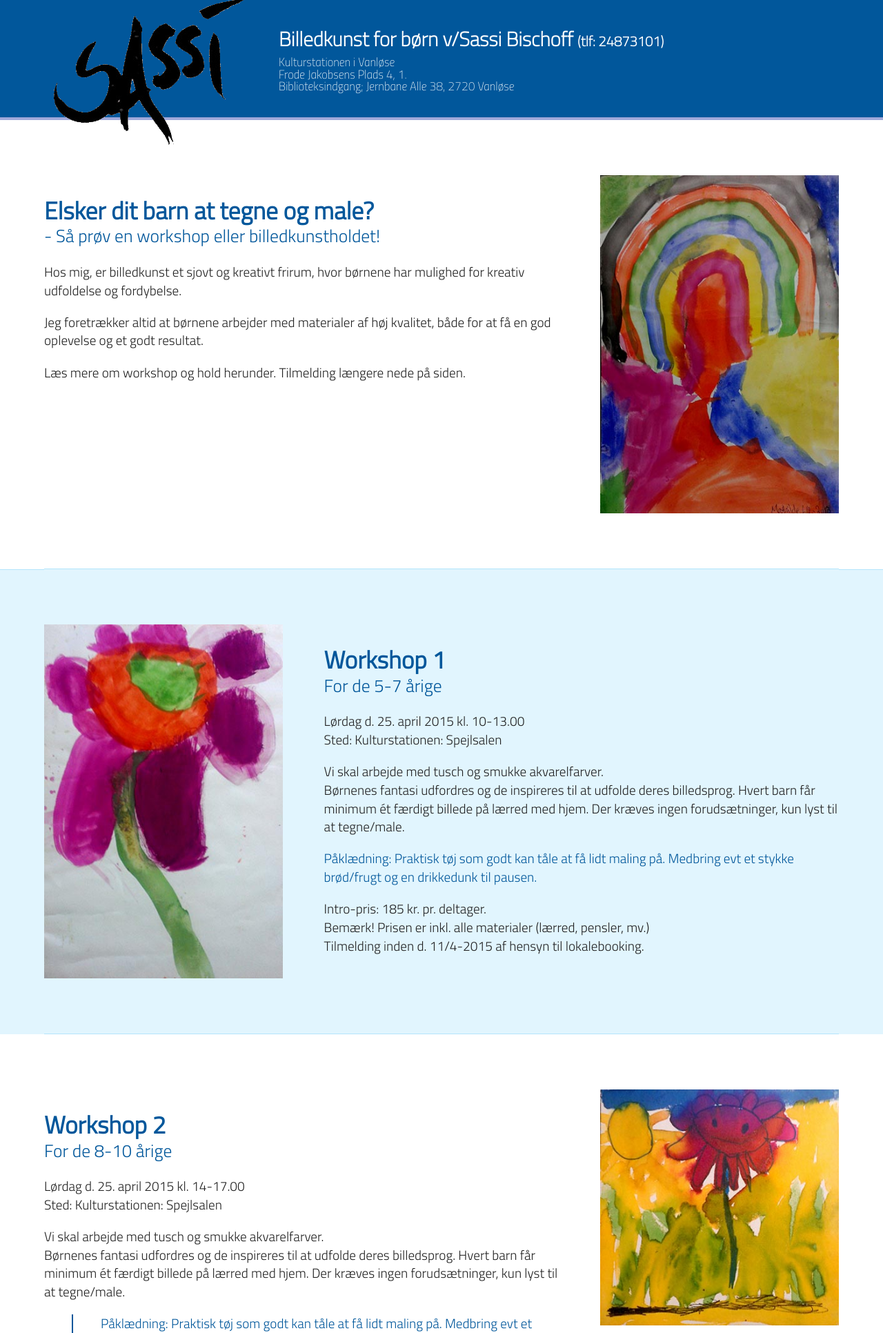
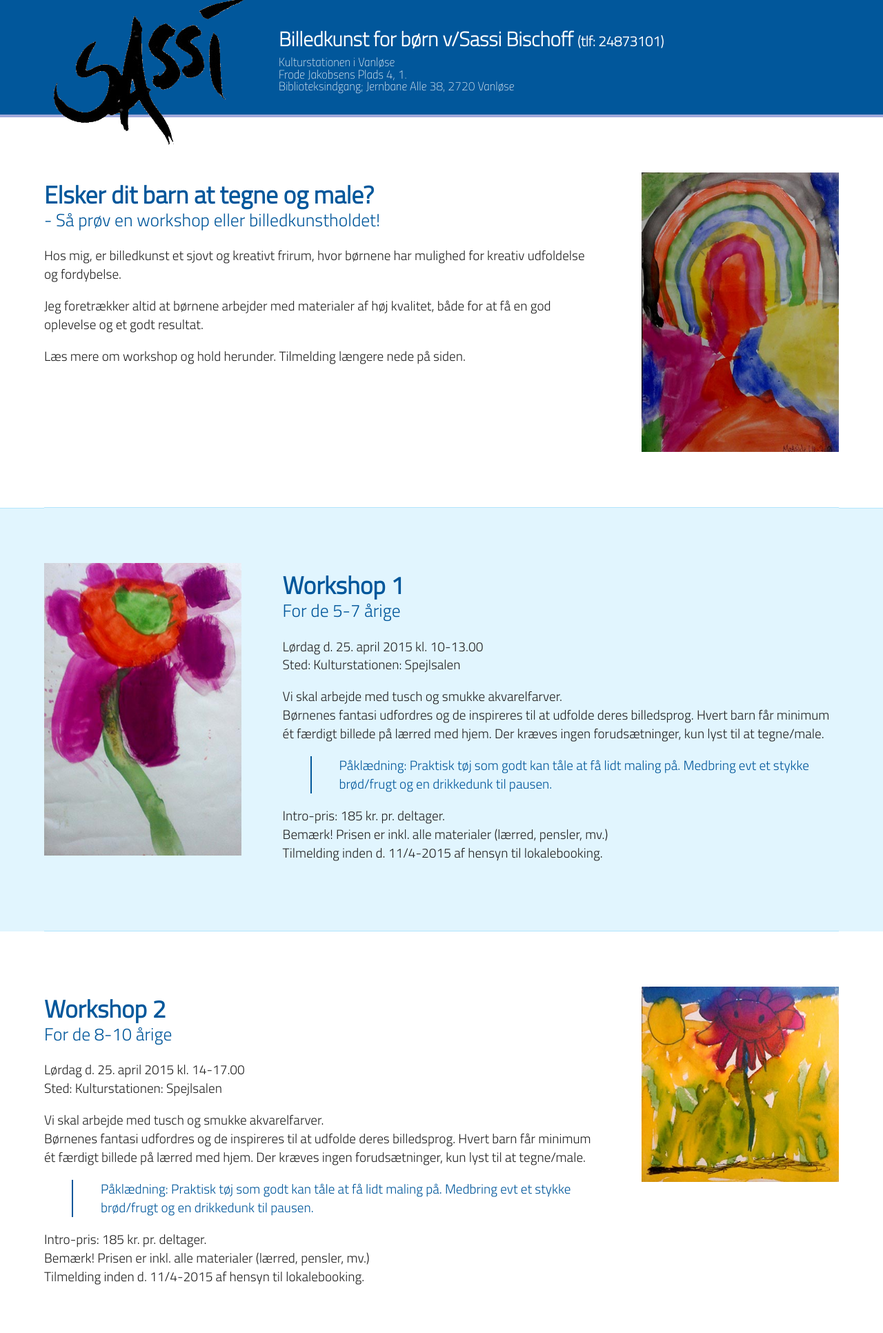
Before and after one commit to bjarniolsen/born, a PHP site: page / in a window 1280 px wide. Shown: the top 1932 px of the page at 69% size. Run offline with PHP 8.4, Linux system fonts and the light colour scheme; some libraries are stand-ins or nearby versions.

Commit message:
Added columns to text image wrappers.

```diff
--- a/index.php
+++ b/index.php
@@ -51,11 +51,12 @@
 
 					<div class="main-content">
 
-						<section aria-labelledby="section-heading-intro-1" class="boxed-band even">
+						<section aria-labelledby="section-heading-intro-1" class="boxed-band even show-right">
 							<div class="clearfix">
-								<div class="image-wrap show-right">
+								<div class="image-wrap">
 									<img src="/billedkunst/static/img/sm/sassi-bischoff-billedkunst-4.jpg" alt="" />
 								</div>
+								<div class="text-wrap">
 									<h2 id="section-heading-intro-1" role="heading" aria-level="2">Elsker dit barn at tegne og male?</h2>
 									<p class="manchet">- Så prøv en workshop eller billedkunstholdet!</p>
 
@@ -63,13 +64,15 @@
 									<p>Jeg foretrækker altid at børnene arbejder med materialer af høj kvalitet, både for at få en god oplevelse og et godt resultat.</p>
 									<p>Læs mere om workshop og hold herunder. Tilmelding længere nede på siden.</p>
 								</div>
+							</div>
 						</section>
 
-						<section aria-labelledby="section-heading-ws-1" class="boxed-band odd">
+						<section aria-labelledby="section-heading-ws-1" class="boxed-band odd show-left">
 							<div class="clearfix">
-								<div class="image-wrap show-left">
+								<div class="image-wrap">
 									<img src="/billedkunst/static/img/sm/sassi-bischoff-billedkunst-5.jpg" alt="" />
 								</div>
+								<div class="text-wrap">
                     				<h2 id="section-heading-ws-1" role="heading" aria-level="2">Workshop 1</h2>
 									<p class="manchet">For de 5-7 årige</p>
 									<p>Lørdag d. 25. april 2015 kl. 10-13.00<br/>Sted: Kulturstationen: Spejlsalen</p>
@@ -89,13 +92,15 @@
 										Tilmelding inden d. 11/4-2015 af hensyn til lokalebooking.<br/>
 									</p>
 								</div>
+							</div>
 						</section>
 
-						<section aria-labelledby="section-heading-ws-2" class="boxed-band even">
+						<section aria-labelledby="section-heading-ws-2" class="boxed-band even show-right">
 							<div class="clearfix">
-								<div class="image-wrap show-right">
+								<div class="image-wrap">
 									<img src="/billedkunst/static/img/sm/sassi-bischoff-billedkunst-2.jpg" alt="" />
 								</div>
+								<div class="text-wrap">
                     				<h2 id="section-heading-ws-2" role="heading" aria-level="2">Workshop 2</h2>
 									<p class="manchet">For de 8-10 årige</p>
 									<p>Lørdag d. 25. april 2015 kl. 14-17.00<br/>Sted: Kulturstationen: Spejlsalen</p>
@@ -115,13 +120,15 @@
 										Tilmelding inden d. 11/4-2015 af hensyn til lokalebooking.<br/>
 									</p>
 								</div>
+							</div>
 						</section>
 
-						<section aria-labelledby="section-heading-hold-1" class="boxed-band odd">
+						<section aria-labelledby="section-heading-hold-1" class="boxed-band odd show-left">
 							<div class="clearfix">
-								<div class="image-wrap show-left">
+								<div class="image-wrap">
 									<img src="/billedkunst/static/img/sm/sassi-bischoff-billedkunst-3.jpg" alt="" />
 								</div>
+								<div class="text-wrap">
                     				<h2 id="section-heading-hold-1" role="heading" aria-level="2">Billedkunsthold 1</h2>
 									<p class="manchet">Billedkunst for 6-10 årige</p>
                                 	<p>
@@ -142,6 +149,7 @@
 										Bemærk! Prisen er inkl. alle materialer.<br/>
 										Tilmelding inden d. 22/4-2015 af hensyn til lokalebooking.
 									</p>
+								</div>
 							</div>
 						</section>
 
@@ -275,11 +283,12 @@
 
 						</section>
 
-                		<aside class="boxed-band odd">
+                		<aside class="boxed-band odd show-left">
 							<div class="clearfix">
-								<div class="image-wrap show-left">
+								<div class="image-wrap">
 									<img src="static/img/sassi-bischoff.jpg" alt="Sassi Bischoff" width="200" height="297" />
 								</div>
+								<div class="text-wrap">
                     				<h2 role="heading" aria-level="2">Sassi Bischoff</h2>
                     				<p>
 										Jeg er uddannet billedkunstformidler & håndarbejdslærer på Seminarium for Håndværk & Design.
@@ -302,6 +311,7 @@
 										1995-98: Billedformidler/Håndarbejdslærer, Seminarium for Håndværk og Design, Nordjylland, Billedlinien<br/>
 										1991-92: Aalborg Kunstskole, Grundskole & fagskole i maleri
 									</p>
+								</div>
 							</div>
                 		</aside>
 <!--
--- a/static/css/main.css
+++ b/static/css/main.css
@@ -4,6 +4,14 @@
     color: #222;
     font-size: 1em;
     line-height: 1.4;
+}
+
+* {
+	-webkit-box-sizing: border-box;
+	-moz-box-sizing: border-box;
+	-ms-box-sizing: border-box;
+	-o-box-sizing: border-box;
+	box-sizing: border-box;
 }
 
 ::-moz-selection {
@@ -184,32 +192,21 @@
 .title {
 	position: relative;
 	margin: 1.5em 0 0;
-	padding-left: 340px;
     font-family: 'titilliumthin', sans-serif;
     font-size: 1.8em;
-}
-.title:before {
-	content: "";
-	position: absolute;
-	z-index: 2;
-	top: -2em;
-	left: 0;
-	width: 340px;
-	height: 233px;
-	background: url("../img/sassi-logo.gif") left center no-repeat;
 }
 .title > span {
 	font-size: 0.7em;
 }
 .subtitle {
 	margin-top: 8px;
-	padding-left: 340px;
     font-family: 'titilliumthin_upright', sans-serif;
     font-size: 1.1em;
     line-height: 1;
 }
 
 h2 {
+	margin-top: 10px;
 	margin-bottom: 4px;
 	font-family: 'titilliumlight', sans-serif;
 	font-size: 2.2em;
@@ -467,17 +460,19 @@
 	margin-top: -20%;*/
 }
 
-section .image-wrap {
+.show-left .image-wrap {
+	float: left;
+	padding-right: 60px;
 }
 
-.image-wrap.show-left {
-	float: left;
-	margin-right: 60px;
+.show-right .image-wrap {
+	float: right;
+	padding-left: 60px;
 }
 
-.image-wrap.show-right {
-	float: right;
-	margin-left: 60px;
+.text-wrap {
+	float: left;
+	width: 70%;
 }
 
 .gallery {
--- a/subscribe.php
+++ b/subscribe.php
@@ -77,7 +77,7 @@
 
 			echo $message;
 
-			$tosassi .= "Antal tilmeldinger er " . $numOfChildren . " a " . $price . " kr. Samlet beløb: " . ($numOfChildren * $price) . " kr.\n\n";
+			$tosassi .= "Samlet beløb: " . $price . " kr.\n\n";
 			$tosassi .= "Personlig besked:\n";
 			$tosassi .= "\"" . $_POST['message'] . "\"\n";
 
```
Also changed, not shown: other parts of static/css/main.css (+47 -16 lines), TODO.markdown (+4 -4 lines). Lines whose indentation alone changed are shown as unchanged.
